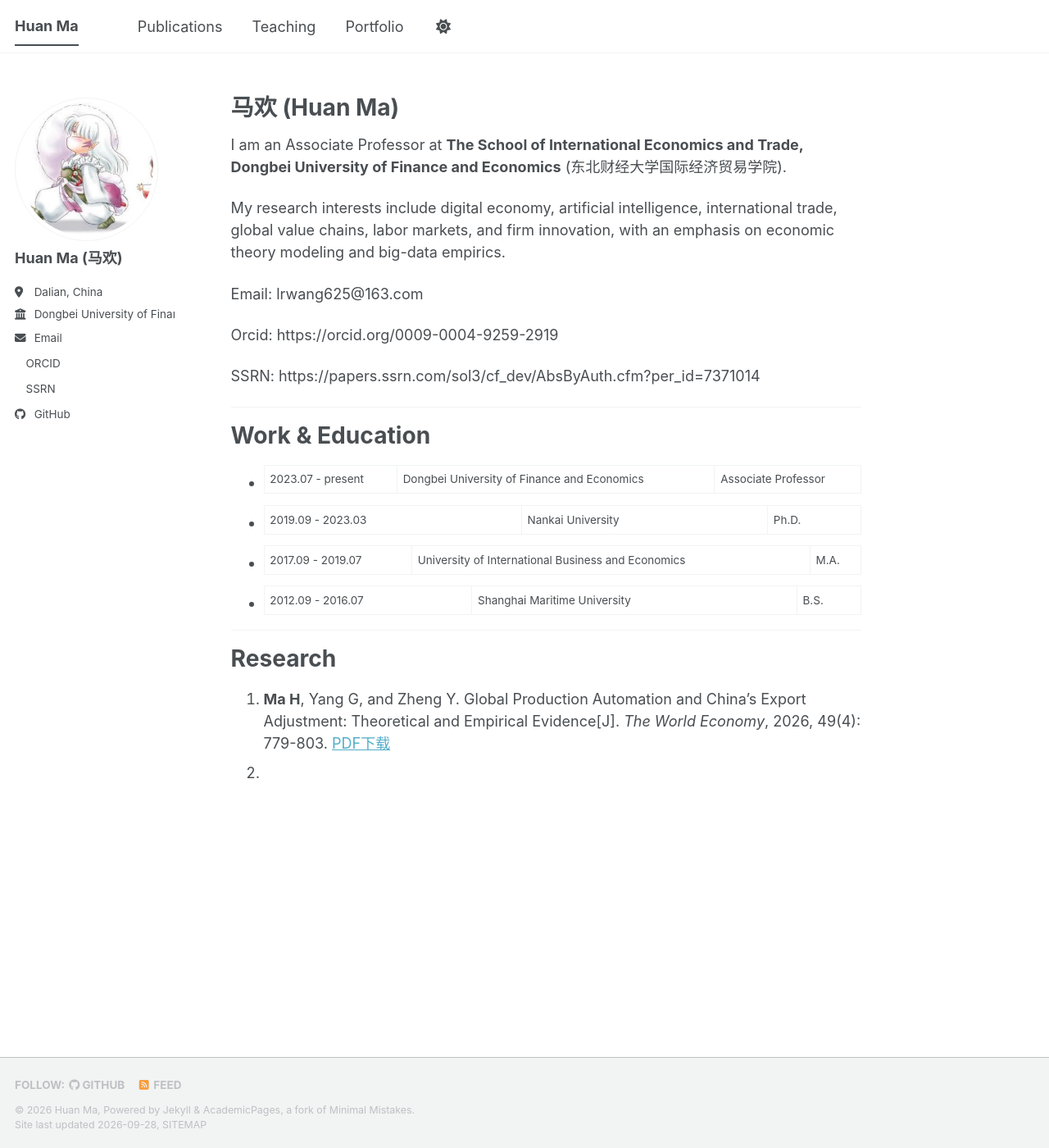
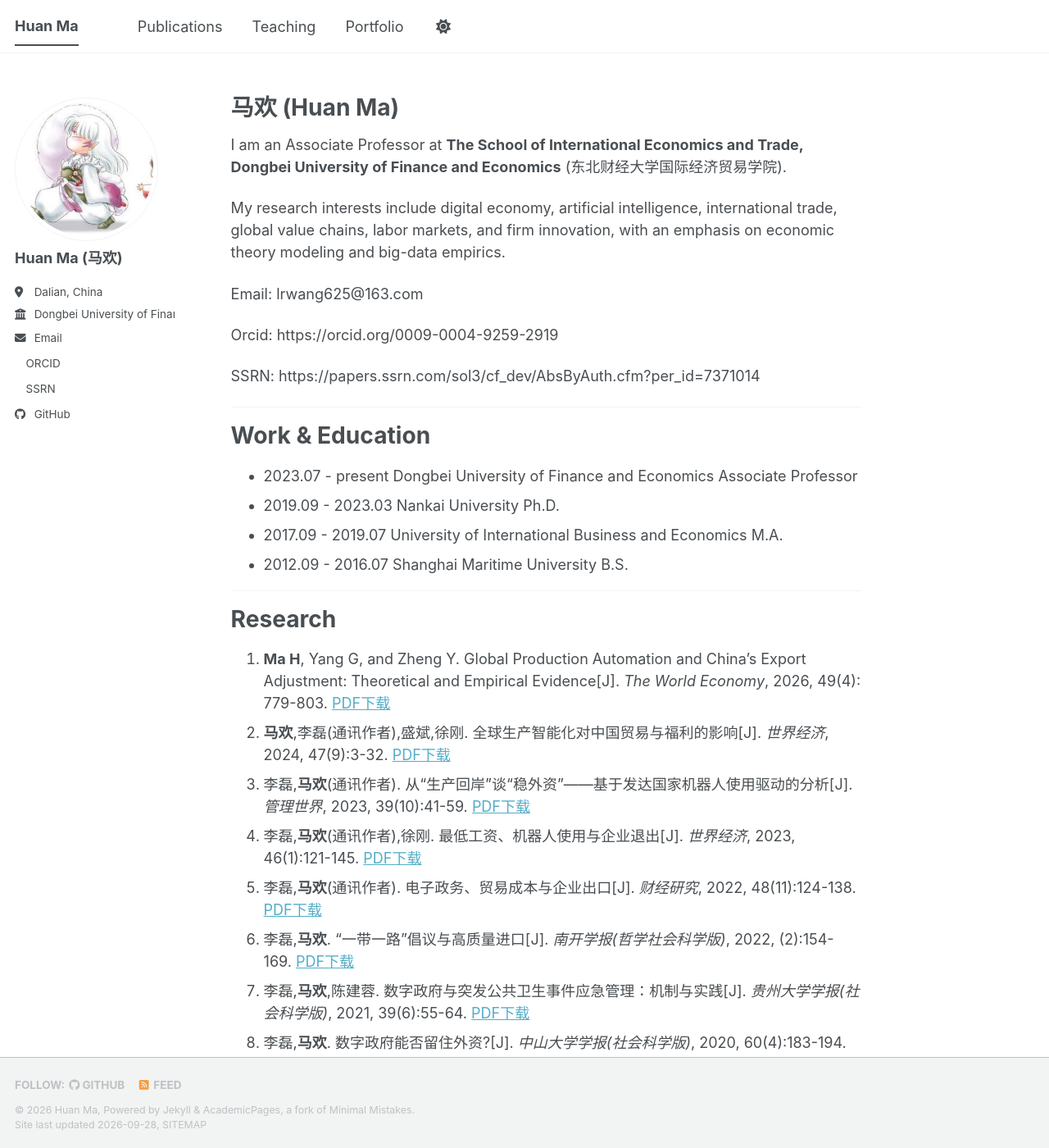
Before and after one commit to lrw-hm/lrw-hm.github.io, a Jekyll site: the page built from _pages/about.md, in a window 1280 px wide and 1400 px high. Shown: the whole window at 82% size. Built offline with Jekyll 4.4.1, drawn with Linux system fonts in a browser that asks for light colours; a style sheet for code colours, icons or effects is not loaded.

Commit message:
Update about.md

```diff
--- a/_pages/about.md
+++ b/_pages/about.md
@@ -22,14 +22,27 @@ SSRN: https://papers.ssrn.com/sol3/cf_dev/AbsByAuth.cfm?per_id=7371014
 ---
 
 # Work & Education
-- 2023.07 - present | Dongbei University of Finance and Economics | Associate Professor
-- 2019.09 - 2023.03 | Nankai University | Ph.D.
-- 2017.09 - 2019.07 | University of International Business and Economics | M.A.
-- 2012.09 - 2016.07 | Shanghai Maritime University | B.S.
+- 2023.07 - present  Dongbei University of Finance and Economics  Associate Professor
+- 2019.09 - 2023.03  Nankai University  Ph.D.
+- 2017.09 - 2019.07  University of International Business and Economics  M.A.
+- 2012.09 - 2016.07  Shanghai Maritime University  B.S.
 
 ---
 
 # Research
 1. **Ma H**, Yang G, and Zheng Y. Global Production Automation and China's Export Adjustment: Theoretical and Empirical Evidence[J]. *The World Economy*, 2026, 49(4): 779-803.
-   [PDF下载](/files/paper2026_1.pdf)
-2.
+   [PDF下载](/files/2026_1.pdf)
+2. **马欢**,李磊(通讯作者),盛斌,徐刚. 全球生产智能化对中国贸易与福利的影响[J]. *世界经济*, 2024, 47(9):3-32.
+   [PDF下载](/files/2024_1.pdf)
+3. 李磊,**马欢**(通讯作者). 从“生产回岸”谈“稳外资”——基于发达国家机器人使用驱动的分析[J]. *管理世界*, 2023, 39(10):41-59.
+   [PDF下载](/files/2023_2.pdf)
+4. 李磊,**马欢**(通讯作者),徐刚. 最低工资、机器人使用与企业退出[J]. *世界经济*, 2023, 46(1):121-145.
+   [PDF下载](/files/2023_1.pdf)
+5. 李磊,**马欢**(通讯作者). 电子政务、贸易成本与企业出口[J]. *财经研究*, 2022, 48(11):124-138.
+   [PDF下载](/files/2022_2.pdf)
+6. 李磊,**马欢**. “一带一路”倡议与高质量进口[J]. *南开学报(哲学社会科学版)*, 2022, (2):154-169.
+   [PDF下载](/files/2022_1.pdf)
+7. 李磊,**马欢**,陈建蓉. 数字政府与突发公共卫生事件应急管理：机制与实践[J]. *贵州大学学报(社会科学版)*, 2021, 39(6):55-64.
+   [PDF下载](/files/2021_1.pdf)
+8. 李磊,**马欢**. 数字政府能否留住外资?[J]. *中山大学学报(社会科学版)*, 2020, 60(4):183-194.
+   [PDF下载](/files/2020_1.pdf)
```
